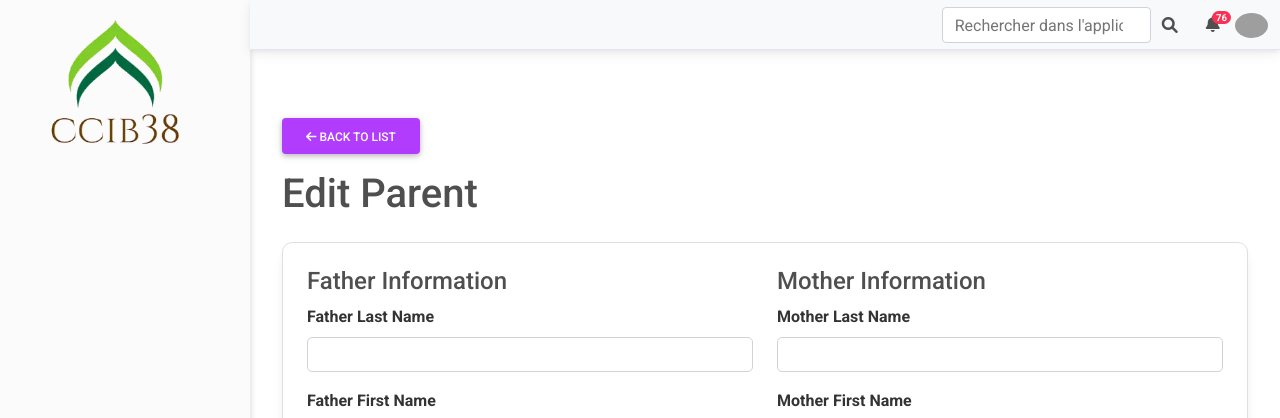
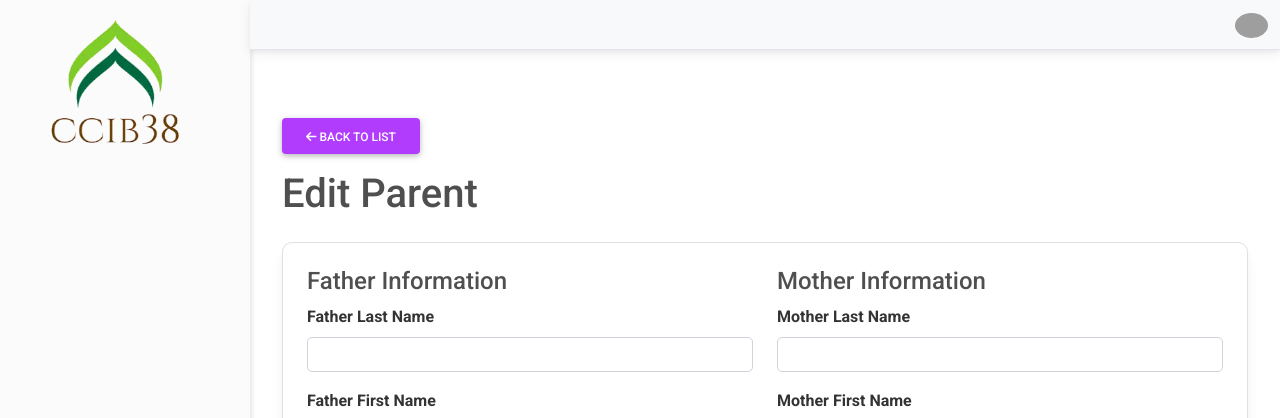
Before and after one commit to IssamLammri/ccib38scholle, a Symfony app: template templates/parent_entity/edit.html.twig in a window 1280 px wide. Shown: the top 418 px of the page. Run offline with Twig, Linux system fonts and the light colour scheme; the template is opened without the code that fills it, so the values that code supplies are empty; form fields are guessed from the names that the template uses; some libraries are stand-ins or nearby versions; grey boxes are pictures that could not be loaded.

Commit message:
update navbar

```diff
--- a/templates/navbar.html.twig
+++ b/templates/navbar.html.twig
@@ -2,41 +2,6 @@
 <nav class="navbar navbar-expand-lg navbar-light navbar-custom">
     <div class="container-fluid">
         <div class="d-flex ms-auto align-items-center">
-            <!-- Search -->
-            <form class="d-flex input-group w-auto ms-3">
-                <input
-                        type="search"
-                        class="form-control rounded"
-                        placeholder="Rechercher dans l'application"
-                        aria-label="Search"
-                        aria-describedby="search-addon"
-                />
-                <span class="input-group-text border-0" id="search-addon">
-                    <i class="fas fa-search"></i>
-                </span>
-            </form>
-            <!-- Notifications -->
-            <div class="dropdown ms-3">
-                <a
-                        class="text-reset dropdown-toggle hidden-arrow"
-                        href="#"
-                        id="navbarDropdownMenuLink"
-                        role="button"
-                        data-mdb-toggle="dropdown"
-                        aria-expanded="false"
-                >
-                    <i class="fas fa-bell"></i>
-                    <span class="badge rounded-pill badge-notification bg-danger">76</span>
-                </a>
-                <ul
-                        class="dropdown-menu dropdown-menu-end"
-                        aria-labelledby="navbarDropdownMenuLink"
-                >
-                    <li><a class="dropdown-item" href="#">Some news</a></li>
-                    <li><a class="dropdown-item" href="#">Another news</a></li>
-                    <li><a class="dropdown-item" href="#">Something else here</a></li>
-                </ul>
-            </div>
             <!-- Avatar -->
             <div class="dropdown">
                 <a
```
Also changed, not shown: templates/base.guest.html.twig (+1 -1 lines).
